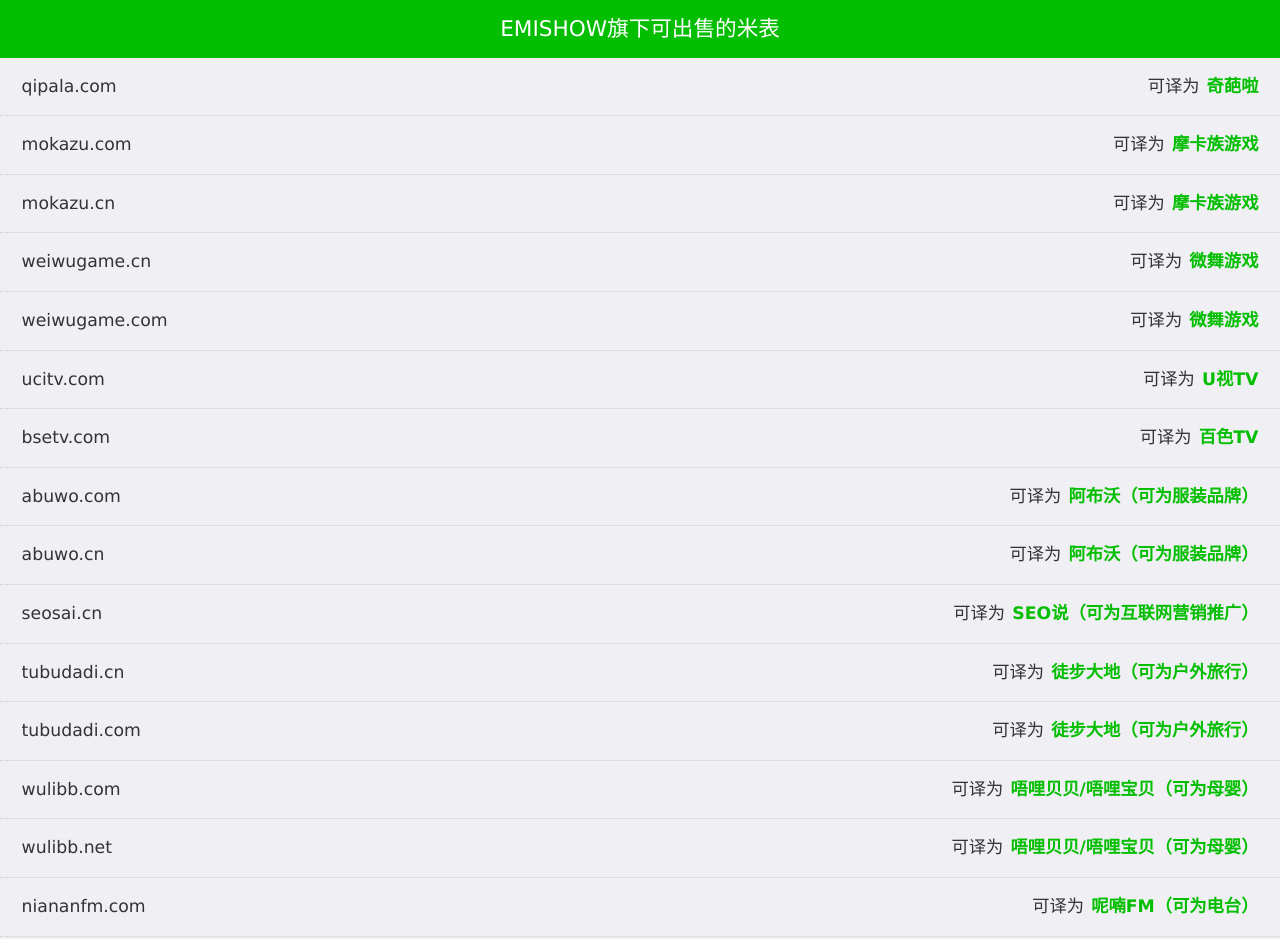
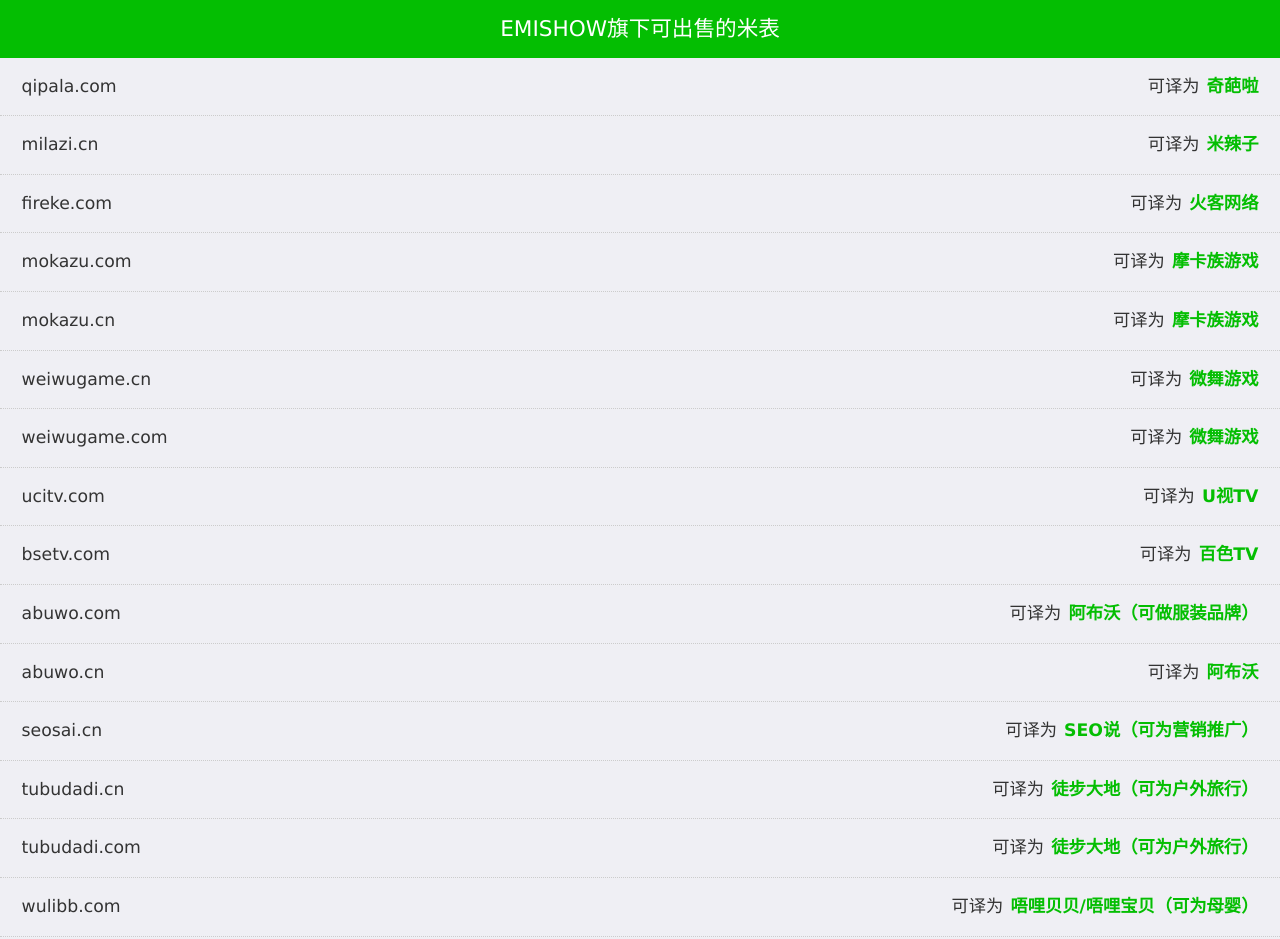
Before and after one commit to baiyanghese/emishow, a plain HTML site: page index.html in a window 1280 px wide. Shown: the top 939 px of the page. Drawn offline with Linux system fonts and the light colour scheme.

Commit message:
添加域名

```diff
--- a/index.html
+++ b/index.html
@@ -41,6 +41,18 @@
                     </li>
                     <li>
                         <div class="clearfix">
+                            <span class="g-f-left">milazi.cn</span>
+                            <span class="g-f-right">可译为<b>米辣子</b></span>
+                        </div>
+                    </li>
+                    <li>
+                        <div class="clearfix">
+                            <span class="g-f-left">fireke.com</span>
+                            <span class="g-f-right">可译为<b>火客网络</b></span>
+                        </div>
+                    </li>
+                    <li>
+                        <div class="clearfix">
                             <span class="g-f-left">mokazu.com</span>
                             <span class="g-f-right">可译为<b>摩卡族游戏</b></span>
                         </div>
@@ -78,19 +90,19 @@
                     <li>
                         <div class="clearfix">
                             <span class="g-f-left">abuwo.com</span>
-                            <span class="g-f-right">可译为<b>阿布沃（可为服装品牌）</b></span>
+                            <span class="g-f-right">可译为<b>阿布沃（可做服装品牌）</b></span>
                         </div>
                     </li>
                     <li>
                         <div class="clearfix">
                             <span class="g-f-left">abuwo.cn</span>
-                            <span class="g-f-right">可译为<b>阿布沃（可为服装品牌）</b></span>
+                            <span class="g-f-right">可译为<b>阿布沃</b></span>
                         </div>
                     </li>
                     <li>
                         <div class="clearfix">
                             <span class="g-f-left">seosai.cn</span>
-                            <span class="g-f-right">可译为<b>SEO说（可为互联网营销推广）</b></span>
+                            <span class="g-f-right">可译为<b>SEO说（可为营销推广）</b></span>
                         </div>
                     </li>
                     <li>
@@ -129,8 +141,8 @@
             <section>
                 <h3>EMISHOW联系人信息</h3>
                 <div class="ercode clearfix">
-                    <img src="src/images/ercode.jpg"  />
-                    <img src="src/images/ercode_xiaoman.jpg"  />
+                    <img src="src/images/ercode.jpg"  alt="" />
+                    <img src="src/images/ercode_xiaoman.jpg" alt="" />
                 </div>
                 <h2>
                     注：以上域名均可出售，价格私聊。诚信交易，实惠优质，骗子滚蛋。如有意向请扫描以上任意微信二维码联系咨询，加好友请注明：购买域名。
```
